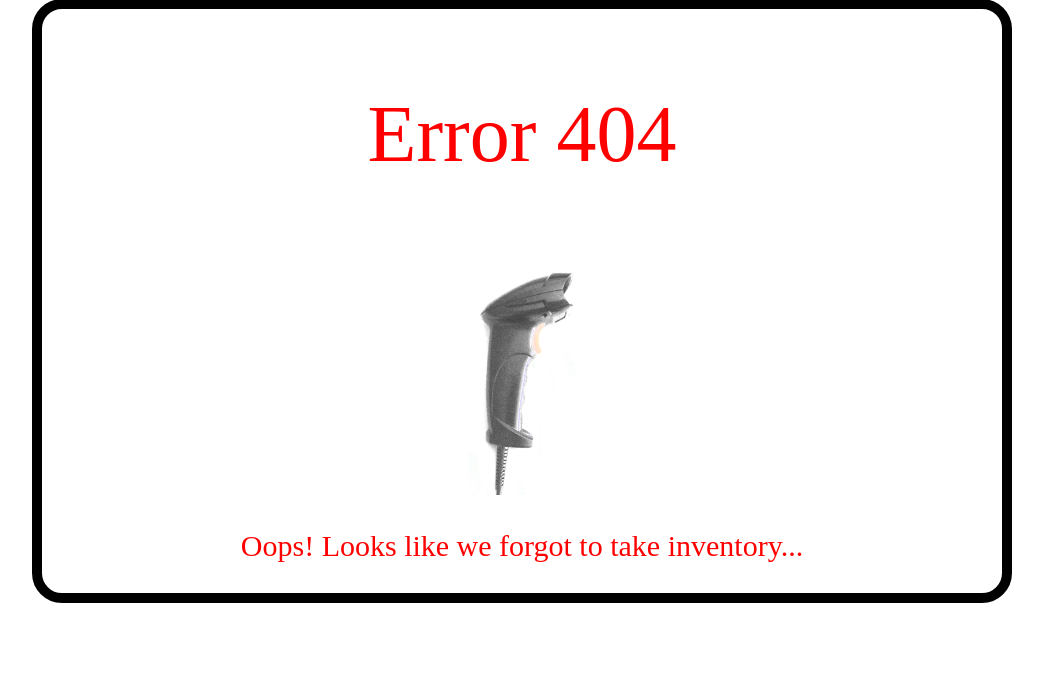
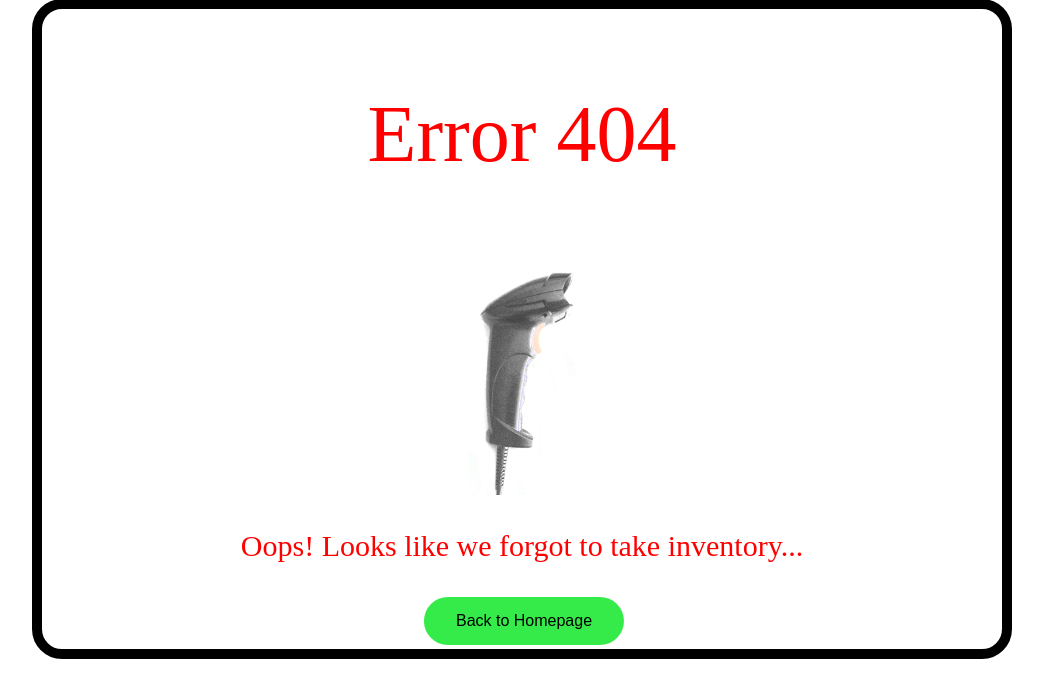
Before and after one commit to OpenInv/OpenInventory, a PHP site: page /error404.php in a window 1280 px wide. Shown: the part 21-719 px from the top of the page, without its empty margins (118-1161 px from the left). Run offline with PHP 8.4, Linux system fonts and the light colour scheme.

Commit message:
added back to homepage button on error 404 page that linked back to the homepage

```diff
--- a/src/error404.php
+++ b/src/error404.php
@@ -47,6 +47,23 @@
             transform: translate(-50%,0%);
             width: 20%;
         }
+        .backToHomepageButton {
+            border: none;
+            color: #000000;
+            background-color: #34eb49;
+            border-radius: 100px;
+            padding: 15px 32px;
+            text-align: center;
+            text-decoration: none;
+            display: inline-block;
+            font-size: 16px;
+            margin: 4px 2px;
+            cursor: pointer;
+
+            position: relative;
+            left: 50%;
+            transform: translate(-50%,0%);
+        }
 
     </style>
 </head>
@@ -55,6 +72,7 @@
         <p class="bigText">Error 404</p>
         <img src="frontend/content/scanner.jpg" class="image"></img>
         <p class="mainText">Oops! Looks like we forgot to take inventory...</p>
+        <button class="backToHomepageButton" onclick="location.href='/'">Back to Homepage</button>
     </div>
 </body>
 </html>
```
